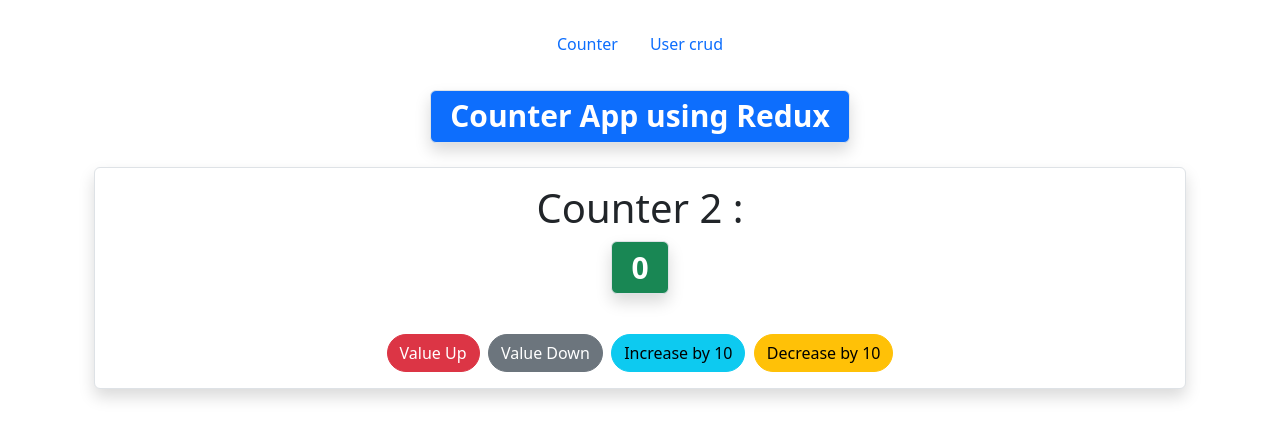
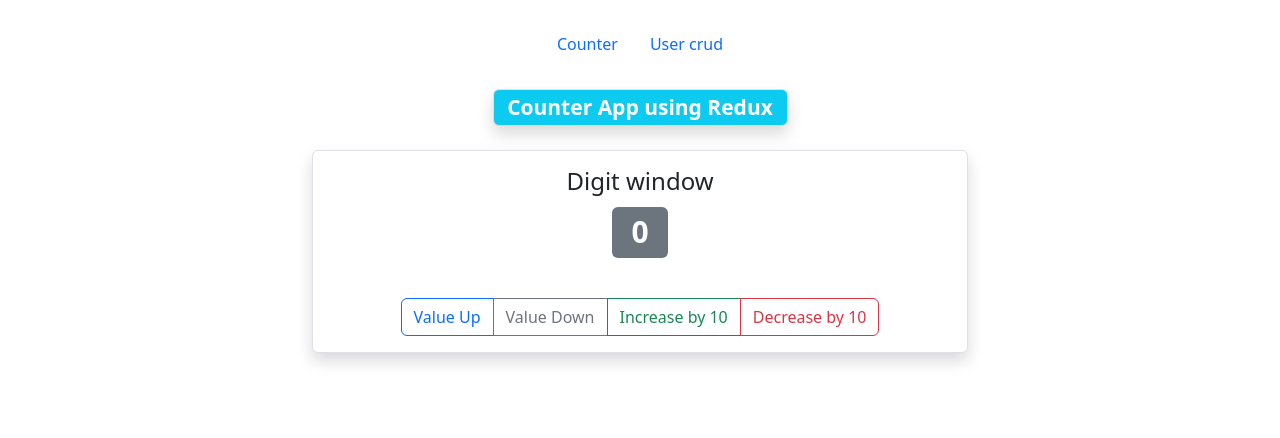
Before and after one commit to Suman-89/rtk-counter-app, a React (Create React App) app: page / in a window 1280 px wide. Shown: the top 438 px of the page. Built offline with nearby package versions, Linux system fonts and the light colour scheme.

Commit message:
new button group in counter

```diff
--- a/src/component/ChildComp.js
+++ b/src/component/ChildComp.js
@@ -12,7 +12,7 @@
 
   return (
     <>
-    <h1><span className="badge bg-primary border shadow">Counter App using Redux</span></h1>
+    <h3><span className="badge bg-info border shadow">Counter App using Redux</span></h3>
     <div className="container my-4" style={{margin:'0 auto 0',fontWeight:'600'}}>
           {/* <h1>Counter 1 : <span class="badge bg-success">{IncrData}</span></h1> */}
           <SubChildComp/>
--- a/src/component/SubChildComp.js
+++ b/src/component/SubChildComp.js
@@ -12,44 +12,49 @@
 
   return (
     <>
-      <div className="card border shadow">
+      <div
+        className="card border shadow"
+        style={{ width: "60%", margin: "0 auto 0" }}
+      >
         <div className="card-body">
-          <h1 className="card-title">Counter 2 : </h1>
+          <h4 className="card-title">Digit window </h4>
           <h1>
-            <span className="badge bg-success border shadow">{initialData}</span>
+            <span className="badge bg-secondary">{initialData}</span>
           </h1>
         </div>
         <div className="container my-3 ">
+          <div class="btn-group" role="group" aria-label="Basic example">
             <button
-          className="btn btn-danger rounded-pill"
+              type="button"
+              class="btn btn-outline-primary"
               onClick={() => sendData(increment())}
             >
               Value Up
             </button>
-        &nbsp;&nbsp;
             <button
-          className="btn btn-secondary rounded-pill"
+              type="button"
+              class="btn btn-outline-secondary"
               onClick={() => sendData(decrement())}
             >
               Value Down
             </button>
-        &nbsp;&nbsp;
             <button
-          className="btn btn-info rounded-pill"
+              type="button"
+              class="btn btn-outline-success"
               onClick={() => sendData(icrBy10(10))}
             >
               Increase by 10
             </button>
-        &nbsp;&nbsp;
             <button
-          className="btn btn-warning rounded-pill"
+              type="button"
+              class="btn btn-outline-danger"
               onClick={() => sendData(dcrBy10(10))}
             >
               Decrease by 10
             </button>
           </div>
         </div>
-
+      </div>
     </>
   );
 };
```
Lines whose indentation alone changed are shown as unchanged.
